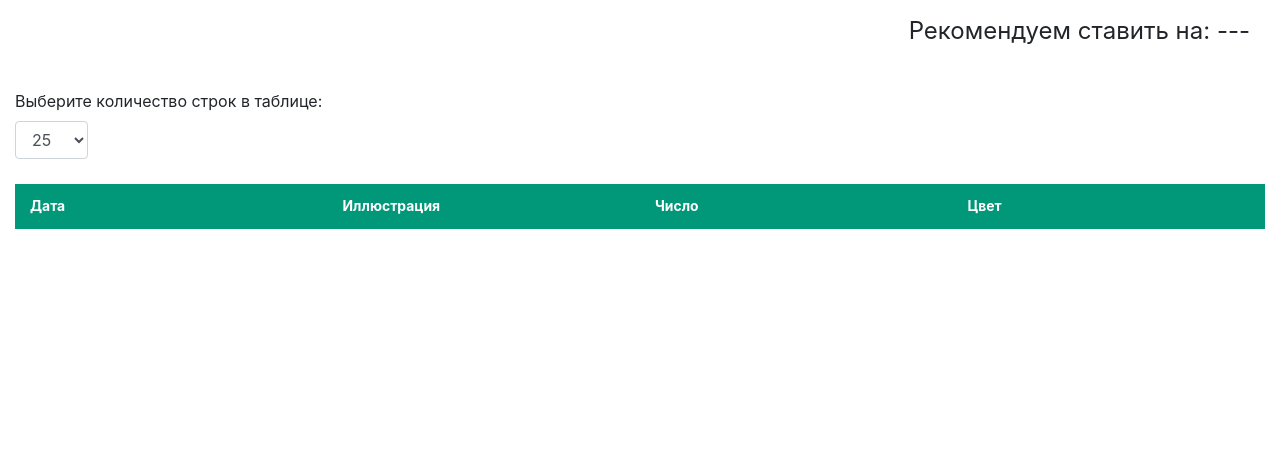
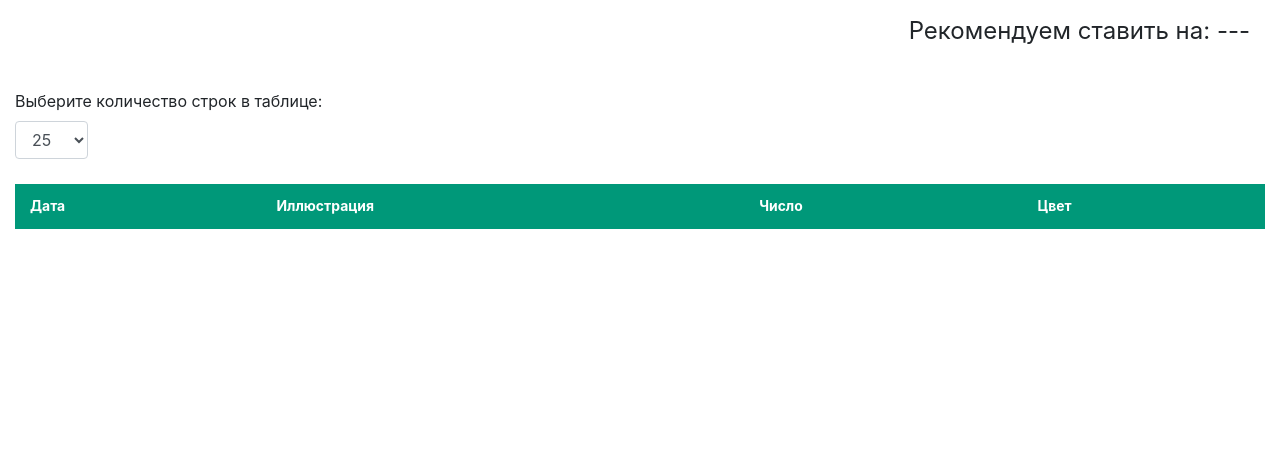
Before and after one commit to valikrakots/wheelbets, a Django app: page / in a window 1280 px wide. Shown: the part 225-694 px from the top of the page. Run offline with Django 3.2, Linux system fonts and the light colour scheme; data that the repository does not hold is empty; some libraries are stand-ins or nearby versions.

Commit message:
RRRRRRRRRR

```diff
--- a/blog/templates/blog/home.html
+++ b/blog/templates/blog/home.html
@@ -34,9 +34,9 @@
         <tr>
           <div>
             <div><td style="width: auto">Дата</td></div>
-            <div><td style="width: 25%">Иллюстрация</td></div>
-            <div><td style="width: 25%">Число</td></div>
-            <div><td style="width: 25%">Цвет</td></div>
+            <div><td style="width: auto">Иллюстрация</td></div>
+            <div><td style="width: auto">Число</td></div>
+            <div><td style="width: auto">Цвет</td></div>
           </div>
         </tr>
     </thead>
```
